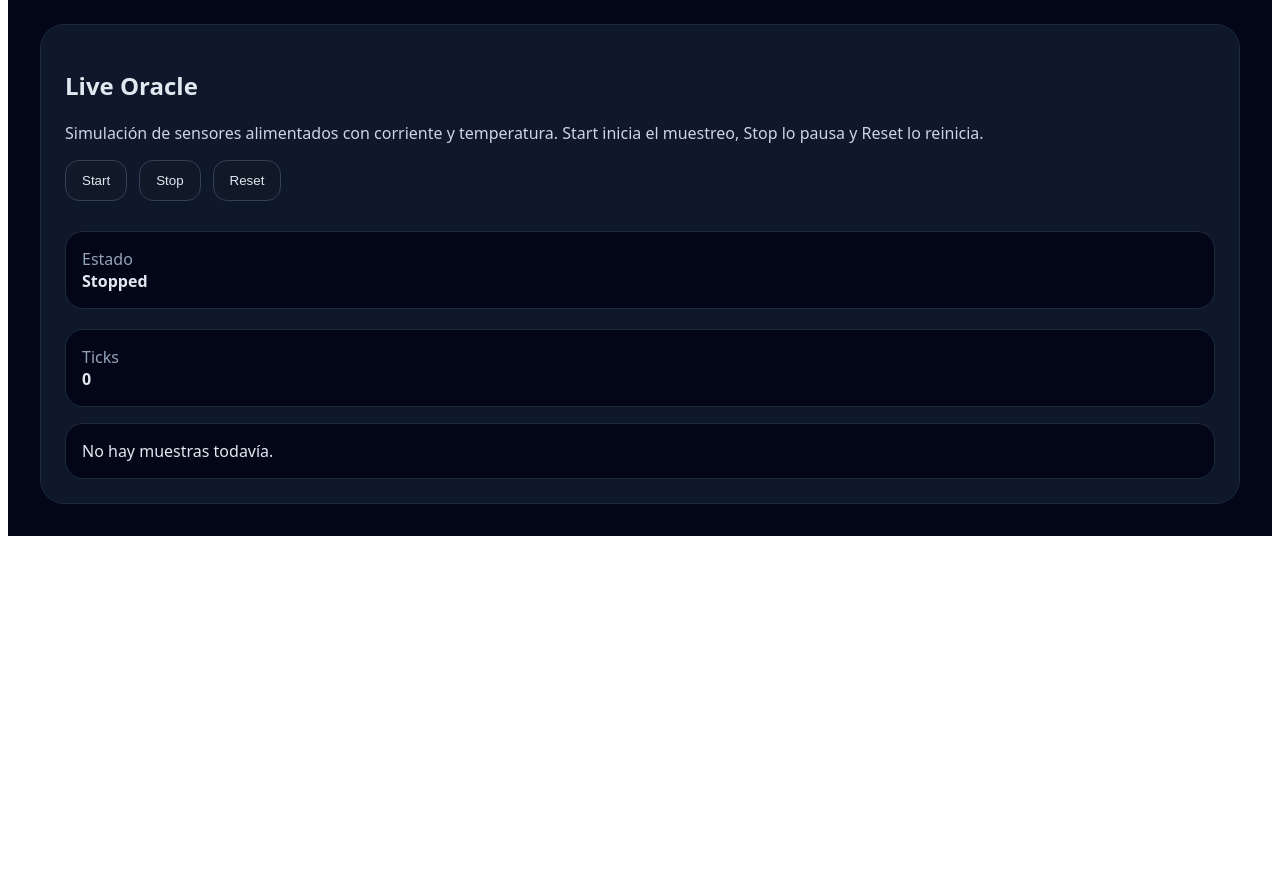
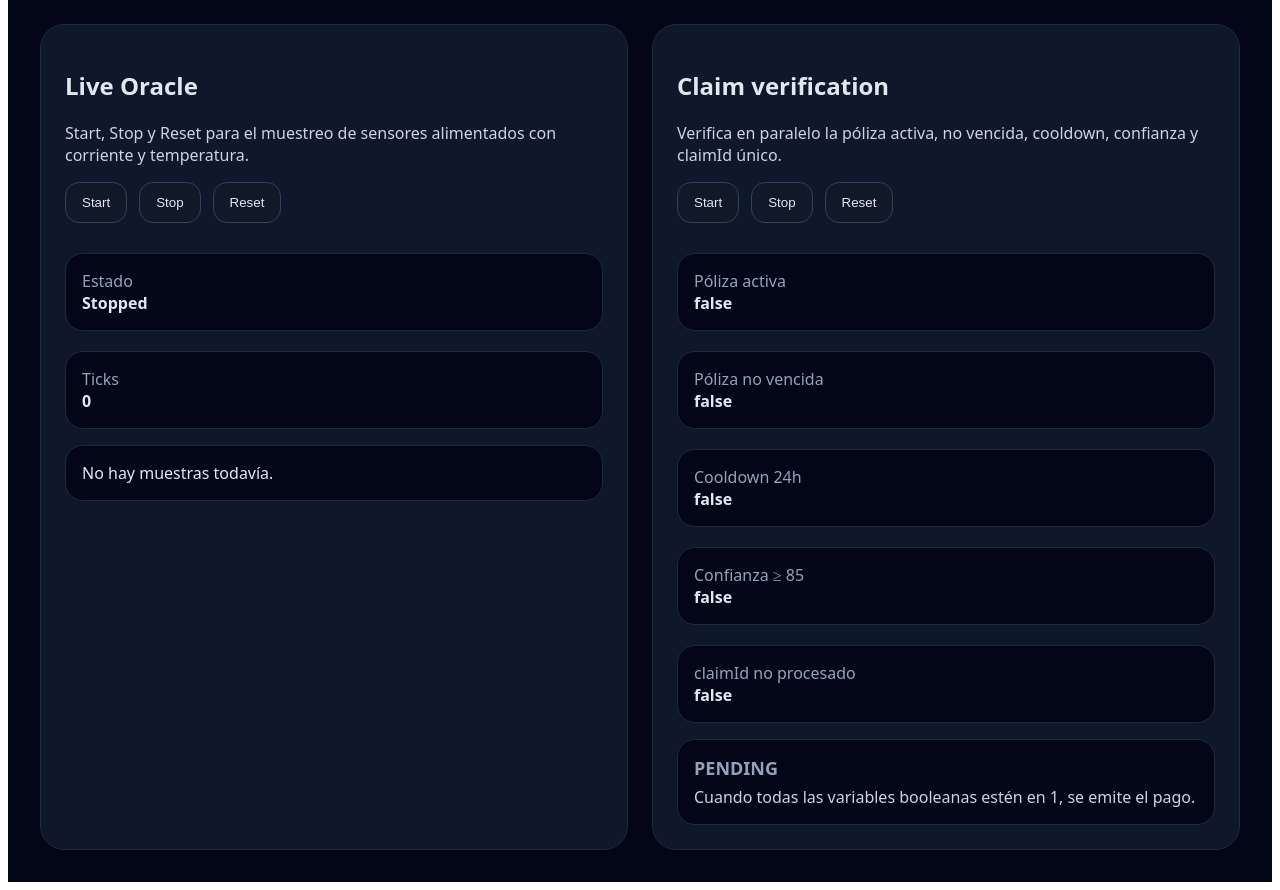
Before and after one commit to yaus40393/MONAD_BLITZ, a Next.js app: page / in a window 1280 px wide. Shown: the part 505-1395 px from the top of the page. Before the commit the page ends 1049 px from the top, so only its background shows below. Built offline with nearby package versions, Linux system fonts and the light colour scheme.

Commit message:
feat: parallel sensor and claim verification simulators

```diff
--- a/app/page.tsx
+++ b/app/page.tsx
@@ -1,6 +1,6 @@
 'use client';
 
-import { useMemo, useState } from 'react';
+import { useEffect, useMemo, useState } from 'react';
 
 const MACHINECHAIN = {
   address: '0xfdd5f90ac2ee4ab0ad5730a1dd4cb5cce2a91d19',
@@ -24,26 +24,37 @@ type Reading = {
   status: 'normal' | 'spike';
 };
 
+type ClaimState = {
+  policyActive: boolean;
+  policyNotExpired: boolean;
+  cooldownOk: boolean;
+  confidenceOk: boolean;
+  claimIdFresh: boolean;
+};
+
 export default function Page() {
   const [running, setRunning] = useState(false);
   const [tick, setTick] = useState(0);
   const [readings, setReadings] = useState<Reading[]>([]);
+  const [claimRunning, setClaimRunning] = useState(false);
+  const [claimState, setClaimState] = useState<ClaimState>({
+    policyActive: false,
+    policyNotExpired: false,
+    cooldownOk: false,
+    confidenceOk: false,
+    claimIdFresh: false,
+  });
 
-  useMemo(() => {
-    if (!running) return undefined;
+  useEffect(() => {
+    if (!running) return;
     const id = setInterval(() => {
       setTick((prev) => {
         const next = prev + 1;
         const current = (11.5 + Math.random() * 1.5).toFixed(2);
         const temperature = (58 + Math.random() * 8).toFixed(1);
-        const status = (next === 10 ? 'spike' : 'normal') as 'normal' | 'spike';
+        const status: 'normal' | 'spike' = next === 10 ? 'spike' : 'normal';
         setReadings((items) => [
-          {
-            t: next,
-            current,
-            temperature,
-            status,
-          },
+          { t: next, current, temperature, status },
           ...items,
         ].slice(0, 12));
         return next;
@@ -52,12 +63,44 @@ export default function Page() {
     return () => clearInterval(id);
   }, [running]);
 
+  useEffect(() => {
+    if (!claimRunning) return;
+    const id = setInterval(() => {
+      setClaimState({
+        policyActive: true,
+        policyNotExpired: true,
+        cooldownOk: true,
+        confidenceOk: true,
+        claimIdFresh: true,
+      });
+    }, 1200);
+    return () => clearInterval(id);
+  }, [claimRunning]);
+
+  const allOk = useMemo(
+    () => Object.values(claimState).every(Boolean),
+    [claimState],
+  );
+
   const start = () => setRunning(true);
   const stop = () => setRunning(false);
   const reset = () => {
     setRunning(false);
     setTick(0);
     setReadings([]);
+  };
+
+  const startClaim = () => setClaimRunning(true);
+  const stopClaim = () => setClaimRunning(false);
+  const resetClaim = () => {
+    setClaimRunning(false);
+    setClaimState({
+      policyActive: false,
+      policyNotExpired: false,
+      cooldownOk: false,
+      confidenceOk: false,
+      claimIdFresh: false,
+    });
   };
 
   return (
@@ -68,7 +111,6 @@ export default function Page() {
             <div style={{ display: 'inline-block', padding: '6px 12px', border: '1px solid #0891b2', borderRadius: 999, color: '#67e8f9' }}>Monad hackathon demo</div>
             <h1 style={{ fontSize: 56, lineHeight: 1, marginTop: 16, marginBottom: 16 }}>MachineChain</h1>
             <p style={{ fontSize: 18, color: '#cbd5e1' }}>Parametric industrial insurance triggered by AI, built for Monad testnet.</p>
-
             <div style={{ display: 'grid', gridTemplateColumns: 'repeat(3, 1fr)', gap: 12, marginTop: 24 }}>
               <Card title="Settlement" value="&lt;10s" color="#4ade80" />
               <Card title="AI confidence" value="94%" color="#22d3ee" />
@@ -85,9 +127,10 @@ export default function Page() {
           </aside>
         </section>
 
-        <section style={box}>
+        <section style={{ display: 'grid', gridTemplateColumns: '1fr 1fr', gap: 24 }}>
+          <div style={box}>
             <h2>Live Oracle</h2>
-          <p style={{ color: '#cbd5e1' }}>Simulación de sensores alimentados con corriente y temperatura. Start inicia el muestreo, Stop lo pausa y Reset lo reinicia.</p>
+            <p style={{ color: '#cbd5e1' }}>Start, Stop y Reset para el muestreo de sensores alimentados con corriente y temperatura.</p>
             <div style={{ display: 'flex', gap: 12, marginTop: 12, flexWrap: 'wrap' }}>
               <button onClick={start} style={btn}>Start</button>
               <button onClick={stop} style={btn}>Stop</button>
@@ -98,7 +141,29 @@ export default function Page() {
               <Info label="Ticks" value={String(tick)} />
             </div>
             <div style={{ display: 'grid', gap: 8, marginTop: 16 }}>
-            {readings.length ? readings.map((r) => <ReadingRow key={r.t} reading={r} />) : <div style={mini}>No hay muestras todavía.</div>}
+              {readings.length ? readings.map((r) => <ReadingRow key={`sensor-${r.t}`} reading={r} />) : <div style={mini}>No hay muestras todavía.</div>}
+            </div>
+          </div>
+
+          <div style={box}>
+            <h2>Claim verification</h2>
+            <p style={{ color: '#cbd5e1' }}>Verifica en paralelo la póliza activa, no vencida, cooldown, confianza y claimId único.</p>
+            <div style={{ display: 'flex', gap: 12, marginTop: 12, flexWrap: 'wrap' }}>
+              <button onClick={startClaim} style={btn}>Start</button>
+              <button onClick={stopClaim} style={btn}>Stop</button>
+              <button onClick={resetClaim} style={btn}>Reset</button>
+            </div>
+            <div style={{ marginTop: 20, display: 'grid', gap: 10 }}>
+              <Info label="Póliza activa" value={String(claimState.policyActive)} />
+              <Info label="Póliza no vencida" value={String(claimState.policyNotExpired)} />
+              <Info label="Cooldown 24h" value={String(claimState.cooldownOk)} />
+              <Info label="Confianza ≥ 85" value={String(claimState.confidenceOk)} />
+              <Info label="claimId no procesado" value={String(claimState.claimIdFresh)} />
+            </div>
+            <div style={{ marginTop: 16, padding: 16, borderRadius: 18, border: `1px solid ${allOk ? '#22c55e' : '#1e293b'}`, background: allOk ? 'rgba(34,197,94,0.15)' : '#020617' }}>
+              <div style={{ color: allOk ? '#4ade80' : '#94a3b8', fontWeight: 700, fontSize: 18 }}>{allOk ? 'PAGO EMITIDO' : 'PENDING'}</div>
+              <div style={{ color: '#cbd5e1', marginTop: 6 }}>Cuando todas las variables booleanas estén en 1, se emite el pago.</div>
+            </div>
           </div>
         </section>
       </div>
@@ -111,9 +176,7 @@ function Card({ title, value, color }: { title: string; value: string; color: st
 }
 function Info({ label, value }: { label: string; value: string }) { return <div style={{ ...mini, marginTop: 10 }}><div style={{ color: '#94a3b8' }}>{label}</div><div style={{ wordBreak: 'break-all', fontWeight: 600 }}>{value}</div></div>; }
 function ReadingRow({ reading }: { reading: Reading }) {
-  return <div style={{ ...mini, borderColor: reading.status === 'spike' ? '#f59e0b' : '#1e293b' }}>
-    <b>t={reading.t}</b> · corriente {reading.current}A · temp {reading.temperature}°C {reading.status === 'spike' ? '· SPIKE' : ''}
-  </div>;
+  return <div style={{ ...mini, borderColor: reading.status === 'spike' ? '#f59e0b' : '#1e293b' }}><b>t={reading.t}</b> · corriente {reading.current}A · temp {reading.temperature}°C {reading.status === 'spike' ? '· SPIKE' : ''}</div>;
 }
 
 const box: React.CSSProperties = { border: '1px solid #1e293b', background: '#0f172a', borderRadius: 24, padding: 24 };
```
Lines whose indentation alone changed are shown as unchanged.
